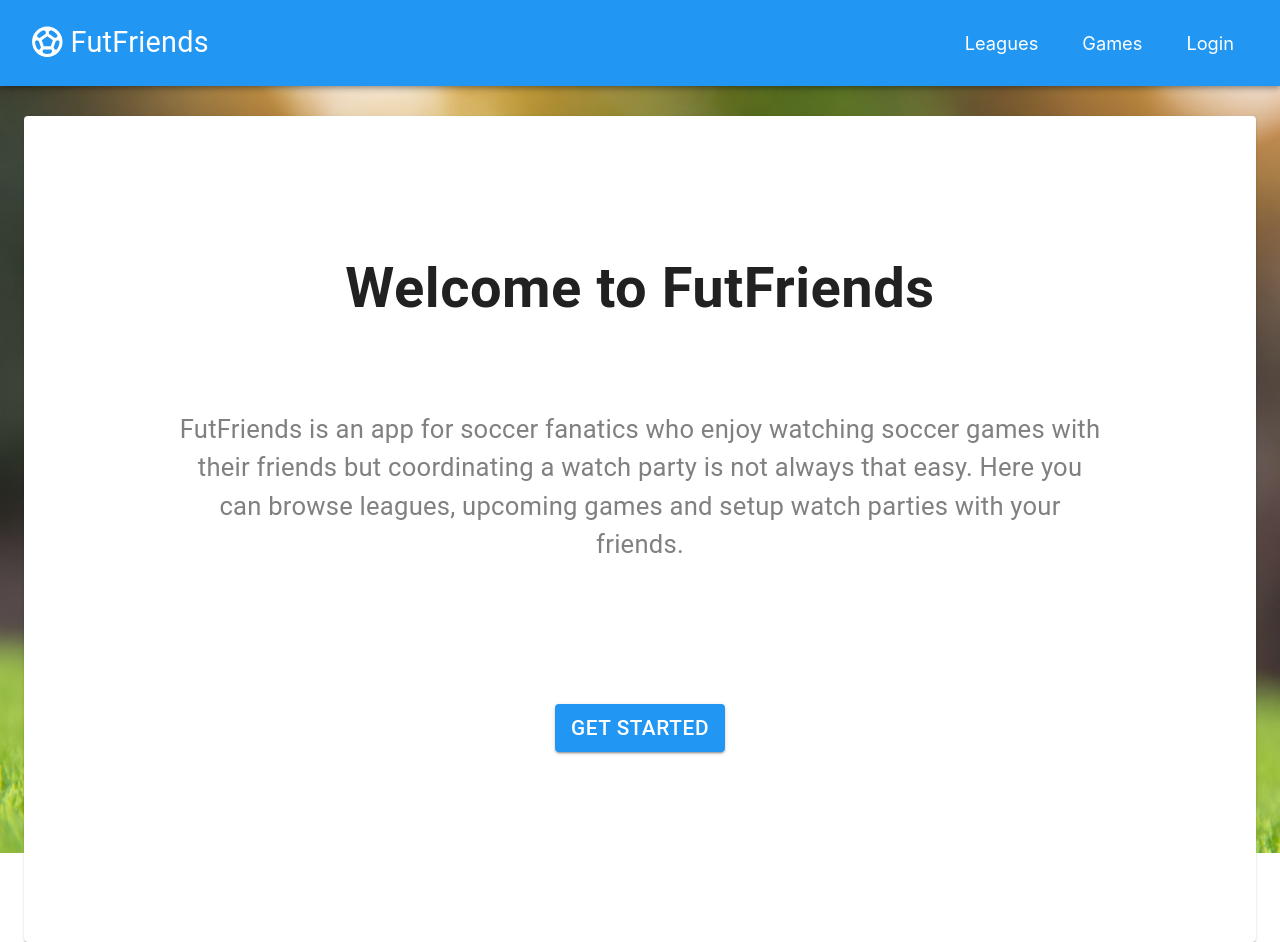
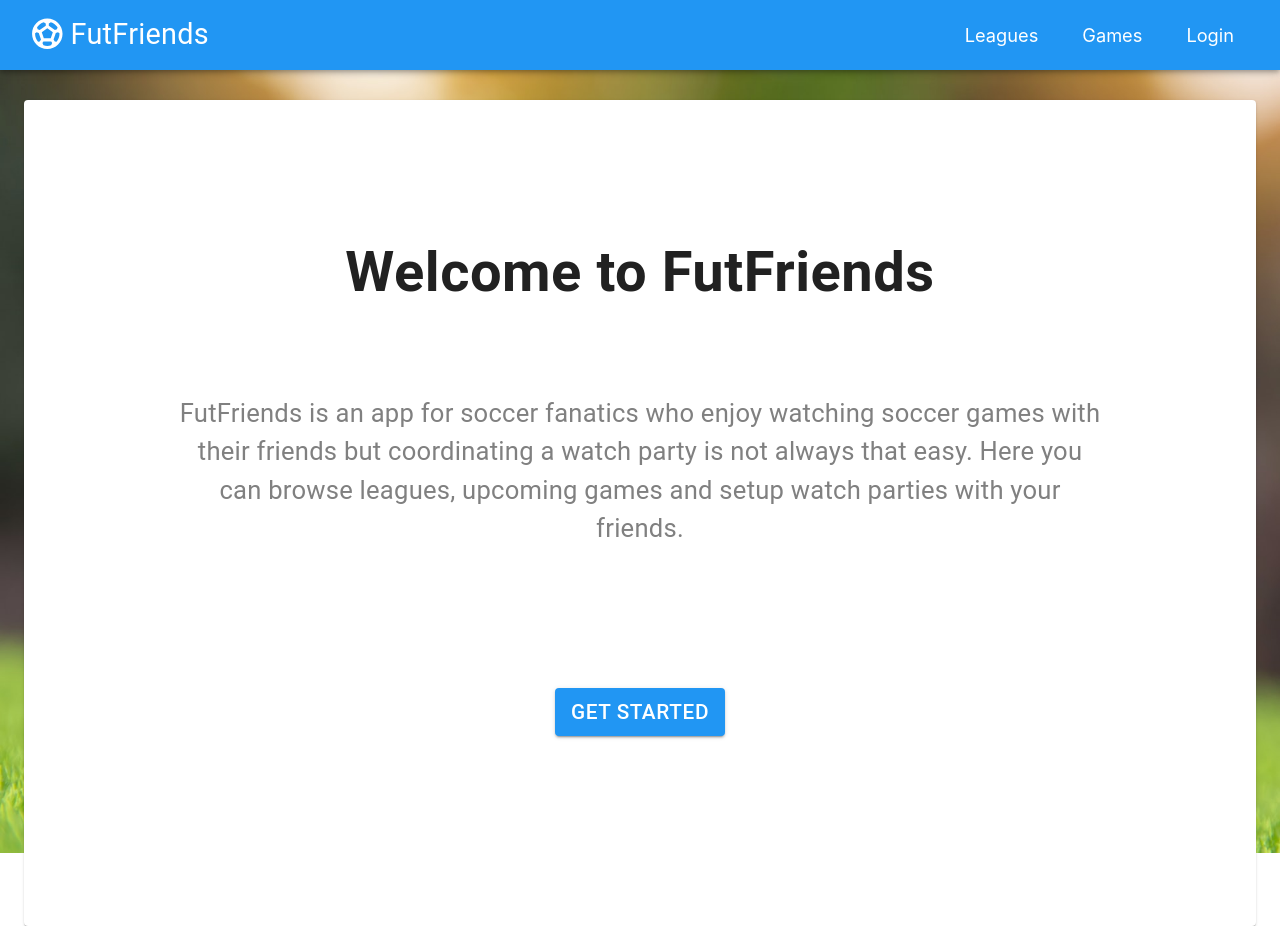
Before and after one commit to devslife7/FutHub, a React (Create React App) app: page / in a window 1280 px wide. Built offline with nearby package versions, Linux system fonts and the light colour scheme.

Commit message:
fully fixed the position of the bottom borderline in navbar

```diff
--- a/src/layouts/NavBar/NavBar.js
+++ b/src/layouts/NavBar/NavBar.js
@@ -51,7 +51,7 @@ const useStyles = makeStyles(theme => ({
   links: {
     fontSize: '1.14em',
     color: '#fff',
-    padding: '30px 20px',
+    padding: '22px 20px',
     transition: 'all 0.3s ease',
     border: '2px solid transparent',
 
@@ -204,7 +204,7 @@ export default function NavBar() {
                   to='#'
                   onClick={handleProfileOptions}
                   className={`${isMenuLinkClicked('profile')} ${classes.links}`}
-                  style={{ display: 'flex', alignItems: 'center', padding: '0px 0px 0px 20px' }}
+                  style={{ display: 'flex', alignItems: 'center', padding: '12px 20px 12px 20px' }}
                 >
                   {currentUser.name}
                   <Badge badgeContent={currentUser.invitations.length} color='secondary'>
```
